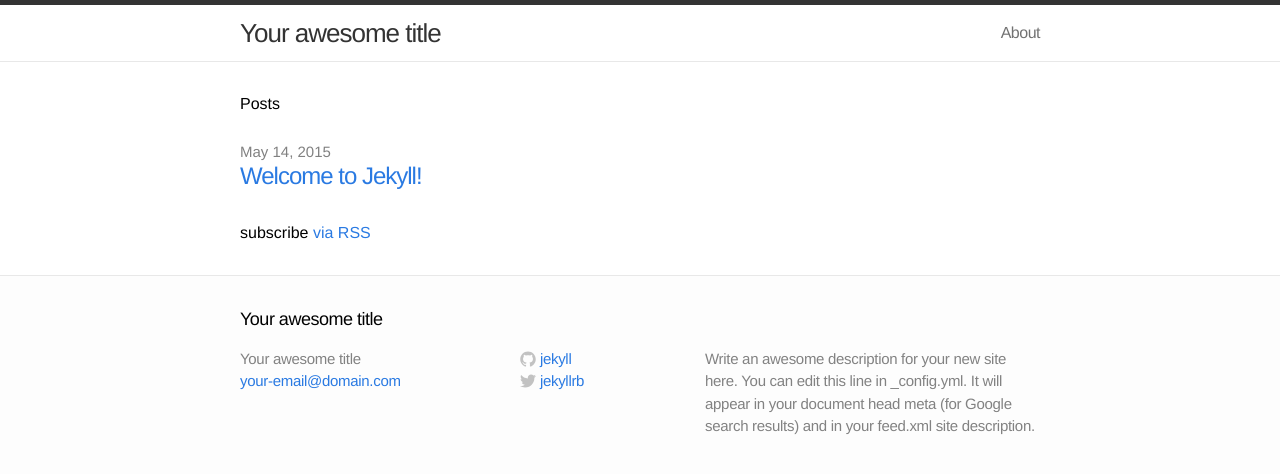
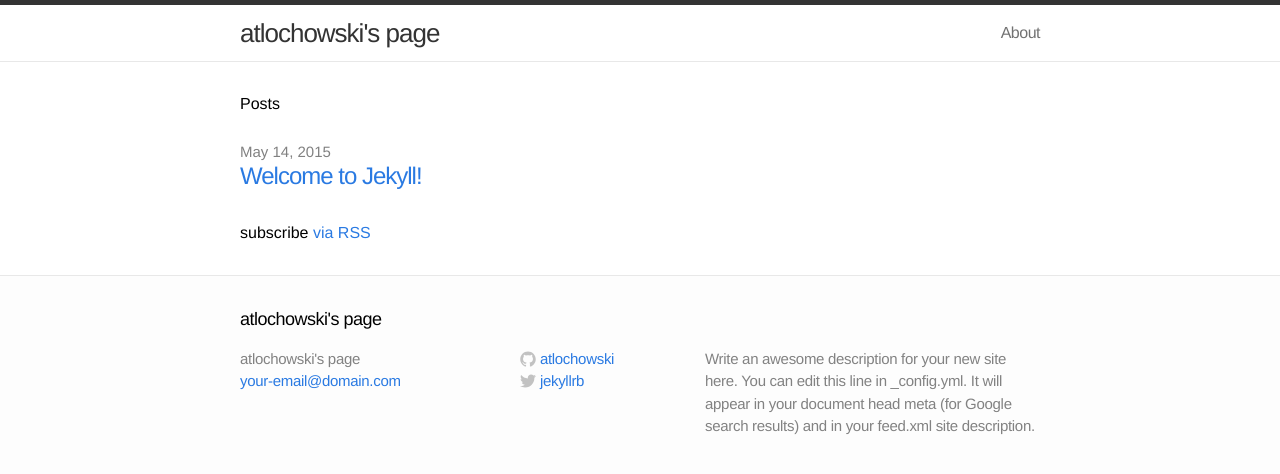
Before and after one commit to atlochowski/atlochowski.github.io, a Jekyll site: the page built from index.html, in a window 1280 px wide. Shown: the top 474 px of the page. Built offline with Jekyll 4.4.1, drawn with Linux system fonts in a browser that asks for light colours.

Commit message:
Update _config.yml

```diff
--- a/_config.yml
+++ b/_config.yml
@@ -1,11 +1,11 @@
 # Site settings
-title: Your awesome title
+title: atlochowski's page
 email: your-email@domain.com
 description: "Write an awesome description for your new site here. You can edit this line in _config.yml. It will appear in your document head meta (for Google search results) and in your feed.xml site description."
 baseurl: ""
 url: "http://yourdomain.com"
 twitter_username: jekyllrb
-github_username:  jekyll
+github_username:  atlochowski
 
 # Build settings
 markdown: kramdown
```
